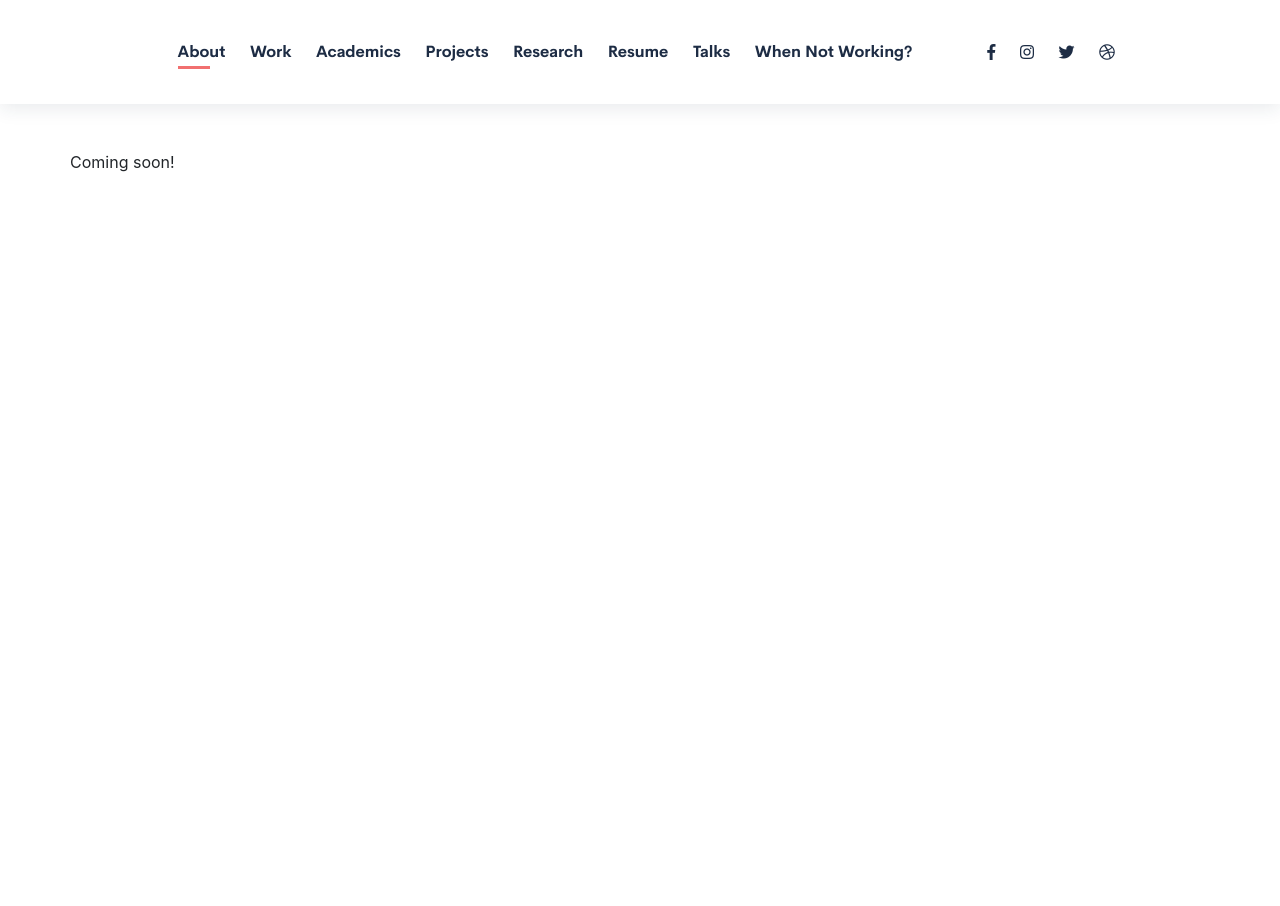
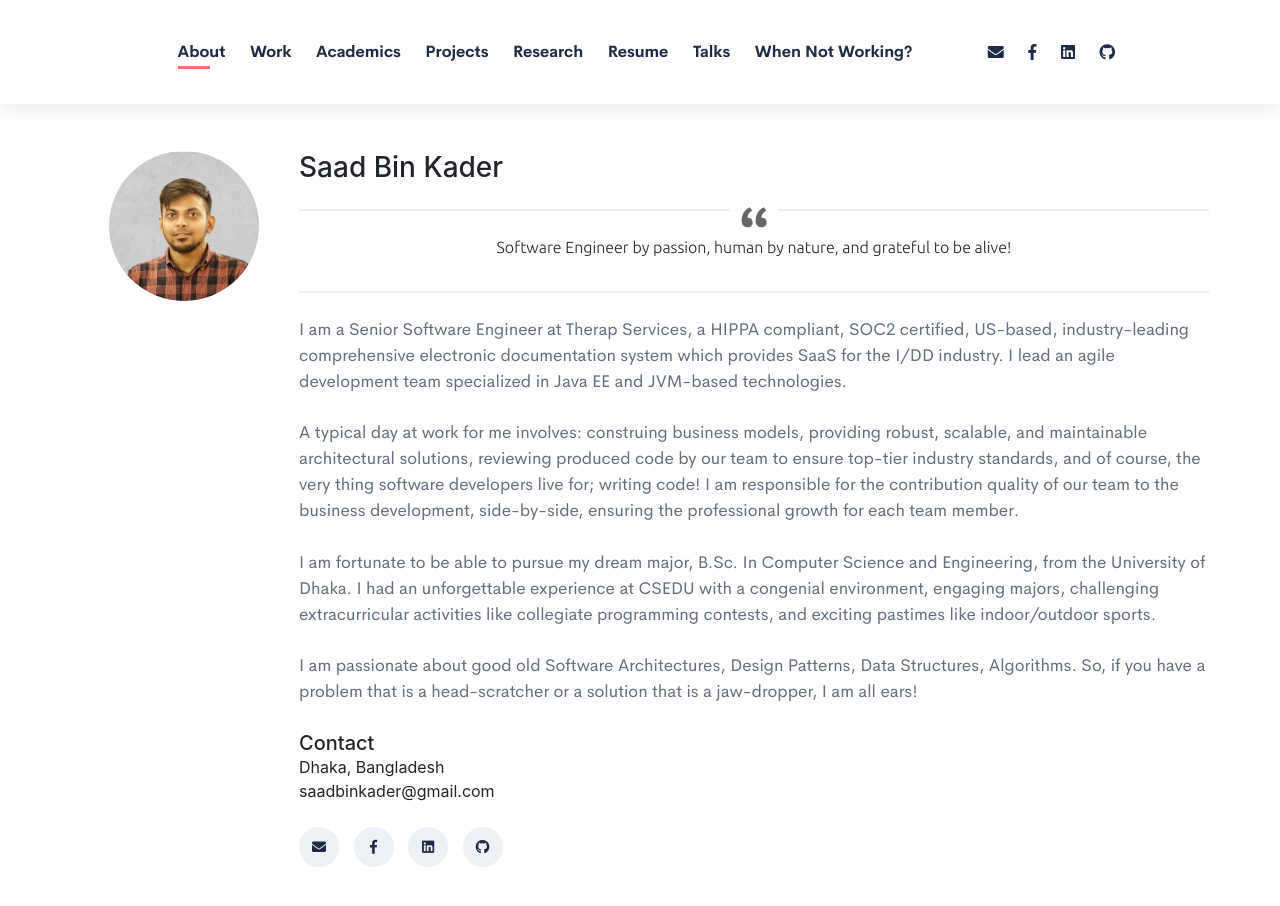
Before and after one commit to saadbinkader/saadbinkader.github.io, a Jekyll site: the page built from index.html, in a window 1280 px wide and 958 px high. Shown: the top 906 px of the window. Built offline with Jekyll 4.4.1, drawn with Linux system fonts in a browser that asks for light colours; some web fonts are replaced; a script that is not in the unit is left out.

Commit message:
Added about me section

```diff
--- a/_layouts/page.html
+++ b/_layouts/page.html
@@ -1,7 +1,7 @@
 <!DOCTYPE html>
 <html lang="en">
   <head>
-    <title>Saad Bin Kader::{{ page.title }}</title>
+    <title>Saad Bin Kader :: {{ page.title }}</title>
     <meta charset="UTF-8">
     <meta name="viewport" content="width=device-width, initial-scale=1, user-scalable=0">
     <meta name="keywords" content="blog, portfolio">
@@ -15,6 +15,7 @@
     <link rel="stylesheet" href="../assets/css/aos.css">
     <link rel="stylesheet" href="../assets/css/animate.css">
     <link rel="stylesheet" href="../assets/css/themify-icons.css">
+    <link rel="stylesheet" href="../assets/css/blockquotes.css">
     <link rel="shortcut icon" href="../assets/images/favicon.png">
   </head>
   <body>
@@ -43,10 +44,10 @@
                   <div class="menu-function">
                     <!-- <div id="search"><a class="search-btn" href="#"><i class="fas fa-search"></i></a></div> -->
                     <div class="social-contact">
-                      <a href="https://www.facebook.com/"><i class="fab fa-facebook-f"></i></a>
-                      <a href="https://www.instagram.com/"><i class="fab fa-instagram"></i></a>
-                      <a href="https://twitter.com/"><i class="fab fa-twitter"></i></a>
-                      <a href="https://dribbble.com/"><i class="fab fa-dribbble"></i></a>
+                      <a href="mailto:saadbinkader@gmail.com"><i class="fas fa-envelope"></i></a>
+                      <a href="https://www.facebook.com/saadbinkader"><i class="fab fa-facebook-f"></i></a>
+                      <a href="https://www.linkedin.com/in/saadbinkader"><i class="fab fa-linkedin"></i></a>
+                      <a href="https://github.com/saadbinkader"><i class="fab fa-github"></i></a>
                     </div>
                   </div>
                 </div>
--- /dev/null
+++ b/assets/css/blockquotes.css
@@ -0,0 +1,36 @@
+@import url(https://fonts.googleapis.com/css?family=PT+Sans|Ubuntu:300,400,700);
+
+p { margin-bottom: 1.5em; }
+p:last-child { margin-bottom: 0; }
+
+blockquote {
+  text-align: center;
+  font: normal 300 1em/1.5em 'Ubuntu', sans-serif;
+  display: block;
+  border-width: 2px 0;
+  border-style: solid;
+  border-color: #eee;
+  padding: 1.5em 0 0.5em;
+  margin: 1.5em 0;
+  position: relative;
+}
+blockquote:before {
+  content: '\201C';
+  position: absolute;
+  top: 0em;
+  left: 50%;
+  transform: translate(-50%, -50%);
+  background: #fff;
+  width: 3rem;
+  height: 2rem;
+  font: 6em/1.08em 'PT Sans', sans-serif;
+  color: #666;
+  text-align: center;
+}
+blockquote:after {
+  content: "\2013 \2003" attr(cite);
+  display: block;
+  text-align: right;
+  font-size: 0.875em;
+  color: white;
+}
--- a/index.html
+++ b/index.html
@@ -6,6 +6,53 @@ linkId: aboutLink
 
 <section class="posts blog-index">
   <div class="container">
-    Coming soon!
+    <div class="text-center">
+    <table>
+      <tr>
+        <td style="width: 20%; vertical-align: top;"><img style="border-radius: 50%; width:150px" src="../assets/images/avatar.jpg" alt="Avatar"></td>
+        <td style="text-align: left;">
+          <h3>Saad Bin Kader</h2>
+          <blockquote>Software Engineer by passion, human by nature, and grateful to be alive!</blockquote>
+          <p class="post-describe">
+            I am a Senior Software Engineer at Therap Services, a HIPPA compliant, SOC2 certified, US-based, industry-leading comprehensive
+            electronic documentation system which provides SaaS for the I/DD industry. I lead an agile development team specialized in
+            Java EE and JVM-based technologies.
+          </p>
+          <p class="post-describe">
+            A typical day at work for me involves: construing business models, providing robust, scalable, and maintainable
+            architectural solutions, reviewing produced code by our team to ensure top-tier industry standards, and of course,
+            the very thing software developers live for; writing code! I am responsible for the contribution quality of our team
+            to the business development, side-by-side, ensuring the professional growth for each team member.
+          </p>
+          <p class="post-describe">
+            I am fortunate to be able to pursue my dream major, B.Sc. In Computer Science and Engineering, from the University of Dhaka.
+            I had an unforgettable experience at CSEDU with a congenial environment, engaging majors, challenging extracurricular
+            activities like collegiate programming contests, and exciting pastimes like indoor/outdoor sports.
+          </p>
+          <p class="post-describe">
+            I am passionate about good old Software Architectures, Design Patterns, Data Structures, Algorithms.
+            So, if you have a problem that is a head-scratcher or a solution that is a jaw-dropper, I am all ears!
+          </p>
+          <div class="footer-contact">
+            <h5 class="footer-link--title">Contact</h5>
+            <div class="contact-method">
+              <p>
+                Dhaka, Bangladesh
+                <br/>
+                saadbinkader@gmail.com
+              </p>
+              <p></p>
+            </div>
+            <div class="social-contact">
+              <a class="icon-btn" href="mailto:saadbinkader@gmail.com"><i class="fas fa-envelope"></i></a>
+              <a class="icon-btn" href="https://www.facebook.com/saadbinkader"><i class="fab fa-facebook-f"></i></a>
+              <a class="icon-btn" href="https://www.linkedin.com/in/saadbinkader"><i class="fab fa-linkedin"></i></a>
+              <a class="icon-btn" href="https://github.com/saadbinkader"><i class="fab fa-github"></i></a>
+            </div>
+          </div>
+        </td>
+      </tr>
+    </table>
+    </div>
   </div>
 </section><!--End posts-->
```
Also changed, not shown: assets/images/android-chrome-192x192.png (deleted), assets/images/apple-touch-icon.png (deleted), assets/images/avatar.jpg (added), assets/images/favicon-16x16.png (deleted), assets/images/favicon-32x32.png (deleted).
